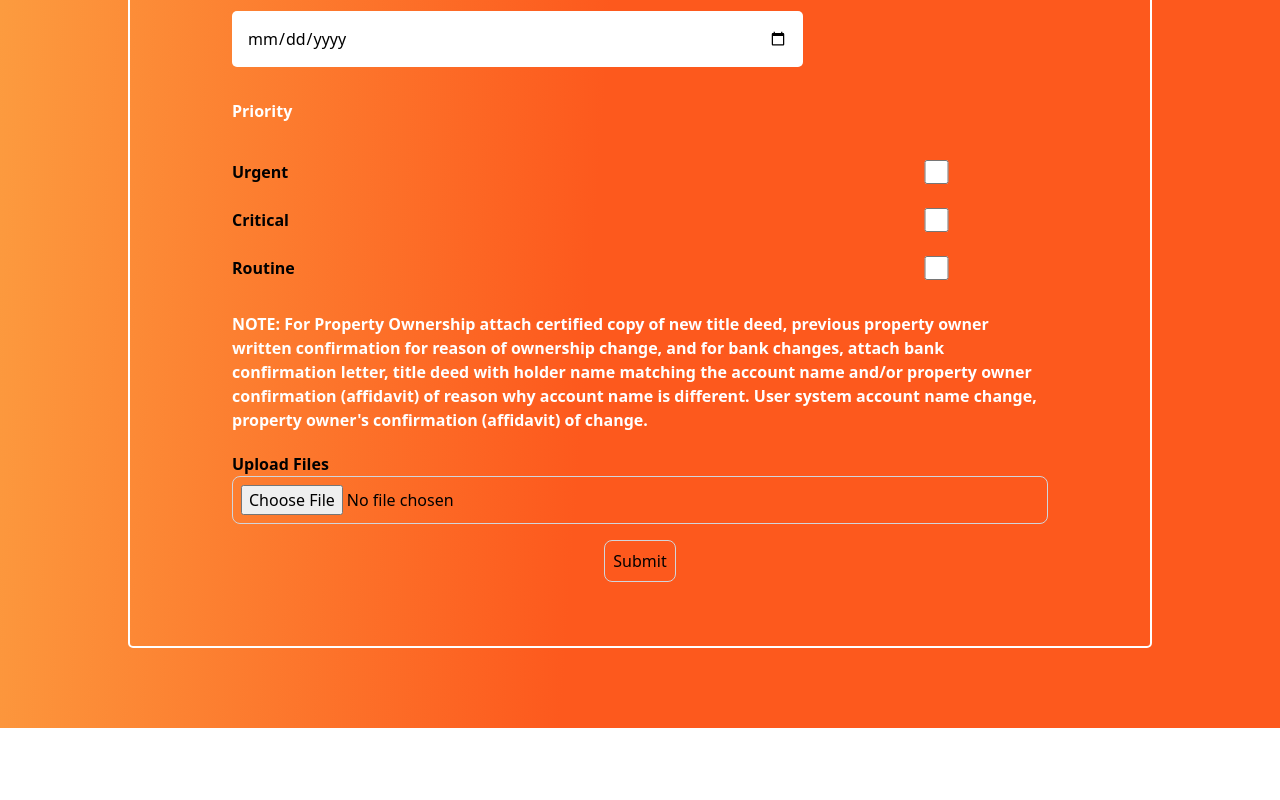
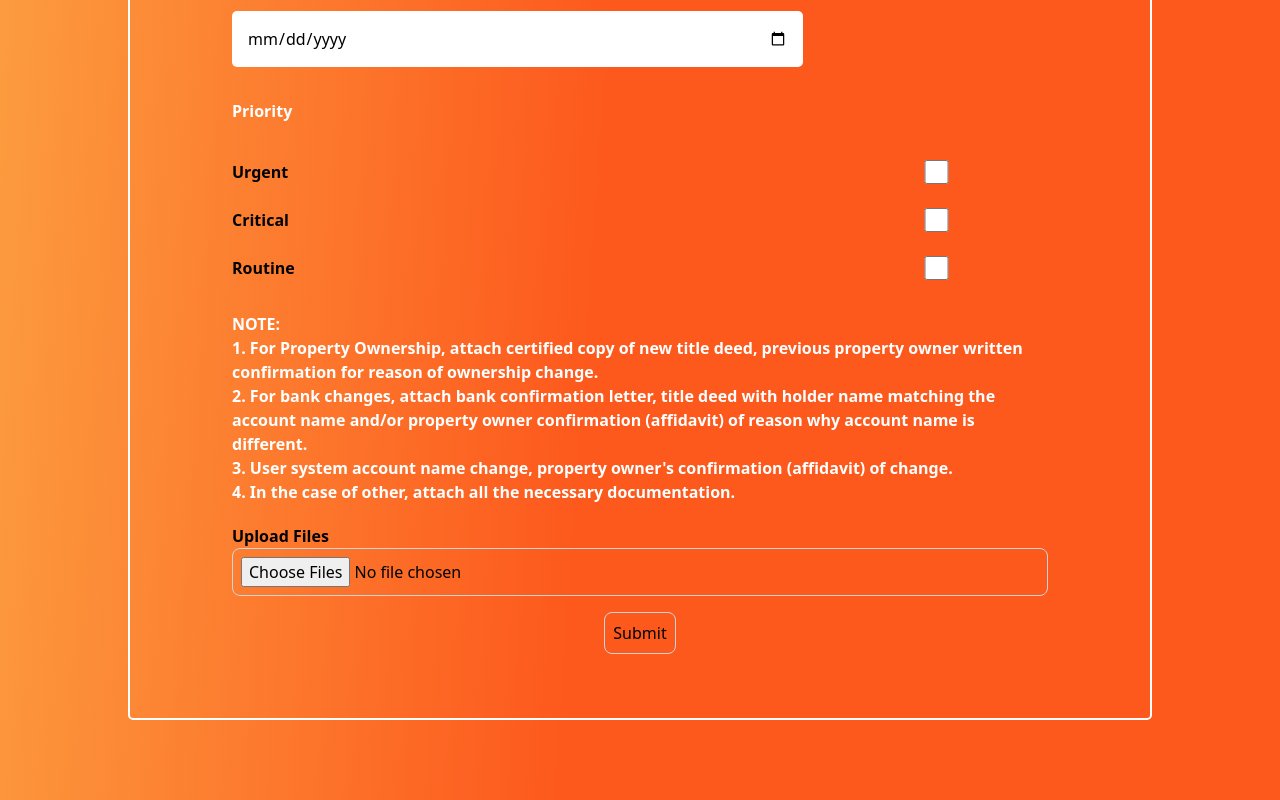
Before and after one commit to Jack-WebDev/change-request-form, a React (Vite) app in the folder frontend/: page / in a window 1280 px wide. Shown: the part 1549-2349 px from the top of the page. Before the commit the page ends 2277 px from the top, so only its background shows below. Built offline with nearby package versions, Linux system fonts and the light colour scheme.

Commit message:
button disable bug fix

```diff
--- a/frontend/src/main.jsx
+++ b/frontend/src/main.jsx
@@ -10,22 +10,22 @@ import App from "./App.jsx";
 import "./index.css";
 import SuccessScreen from "./screen/SuccessScreen.jsx";
 import ChangeRequestForm from "./screen/ChangeRequestForm.jsx";
-import ChangeImplementation from "./screen/ChangeImplementation.jsx";
-import CurrentOwner from "./screen/CurrentOwner.jsx";
-import NdtAdmin from "./screen/NdtAdmin.jsx";
-import LineManager from "./screen/LineManager.jsx";
-import HoD from "./screen/HoD.jsx";
+// import ChangeImplementation from "./screen/ChangeImplementation.jsx";
+// import CurrentOwner from "./screen/CurrentOwner.jsx";
+// import NdtAdmin from "./screen/NdtAdmin.jsx";
+// import LineManager from "./screen/LineManager.jsx";
+// import HoD from "./screen/HoD.jsx";
 
 const router = createBrowserRouter(
   createRoutesFromElements(
     <Route path="/" element={<App />}>
       <Route index={true} path="/" element={<ChangeRequestForm />} />
       <Route path="/success" element={<SuccessScreen />} />
-      <Route path="/s1" element={<ChangeImplementation />} />
+      {/* <Route path="/s1" element={<ChangeImplementation />} />
       <Route path="/s2" element={<CurrentOwner />} />
       <Route path="/s3" element={<NdtAdmin />} />
       <Route path="/s4" element={<LineManager />} />
-      <Route path="/hod" element={<HoD />} />
+      <Route path="/hod" element={<HoD />} /> */}
     </Route>
   )
 );
--- a/frontend/src/screen/ChangeRequestForm.jsx
+++ b/frontend/src/screen/ChangeRequestForm.jsx
@@ -34,7 +34,6 @@ const userSchema = z.object({
   desiredOutcome: z
     .string()
     .min(3, { message: "Desired Outcome must be given" }),
-  date: z.string().min(3, { message: "Date must be chosen" }),
   urgent: z.boolean().default(false),
   critical: z.boolean().default(false),
   routine: z.boolean().default(false),
@@ -61,10 +60,10 @@ const ChangeRequestForm = () => {
     requestorID: "",
     requestorName: "",
     requestorJobTitle: "",
-    date: "",
     urgent: false,
     critical: false,
     routine: false,
+    uploads: "",
   });
   const [buttonDisabled, setButtonDisabled] = useState(true);
   const [loading, setLoading] = useState(false);
@@ -102,7 +101,7 @@ const ChangeRequestForm = () => {
       user.requestorID.length === 13 &&
       user.requestorName.length >= 3 &&
       user.requestorJobTitle.length >= 3 &&
-      user.date;
+      user.uploads;
 
     setButtonDisabled(!isFormValid);
   }, [user]);
@@ -383,20 +382,24 @@ const ChangeRequestForm = () => {
       </div>
 
       <h2 className="mb-5">
-        NOTE: For Property Ownership attach certified copy of new title deed,
-        previous property owner written confirmation for reason of ownership
-        change, and for bank changes, attach bank confirmation letter, title
-        deed with holder name matching the account name and/or property owner
-        confirmation (affidavit) of reason why account name is different. User
-        system account name change, property owner&apos;s confirmation
-        (affidavit) of change.
+        NOTE: <br /> 1. For Property Ownership, attach certified copy of new
+        title deed, previous property owner written confirmation for reason of
+        ownership change. <br /> 2. For bank changes, attach bank confirmation
+        letter, title deed with holder name matching the account name and/or
+        property owner confirmation (affidavit) of reason why account name is
+        different. <br /> 3. User system account name change, property
+        owner&apos;s confirmation (affidavit) of change. <br /> 4. In the case
+        of other, attach all the necessary documentation.
       </h2>
+
       <label htmlFor="uploads">Upload Files</label>
       <input
         className="p-2 border border-gray-300 rounded-lg mb-4 focus:outline-none focus:border-gray-600 text-black"
         id="uploads"
         name="uploads"
         type="file"
+        accept="image/*"
+        multiple
         value={user.uploads}
         onChange={(e) => setUser({ ...user, uploads: e.target.value })}
       />
```
Also changed, not shown: 2 other files (tests, documents, lock files or other folders).
